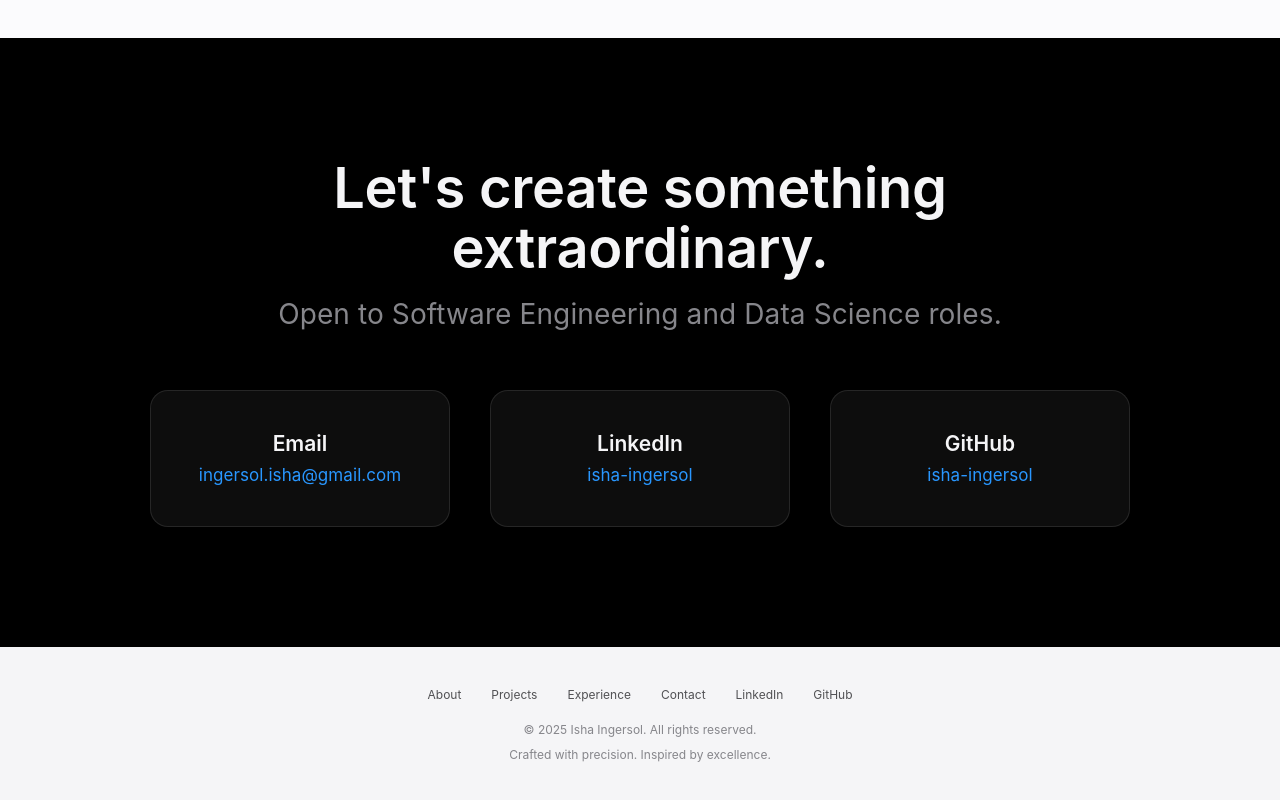
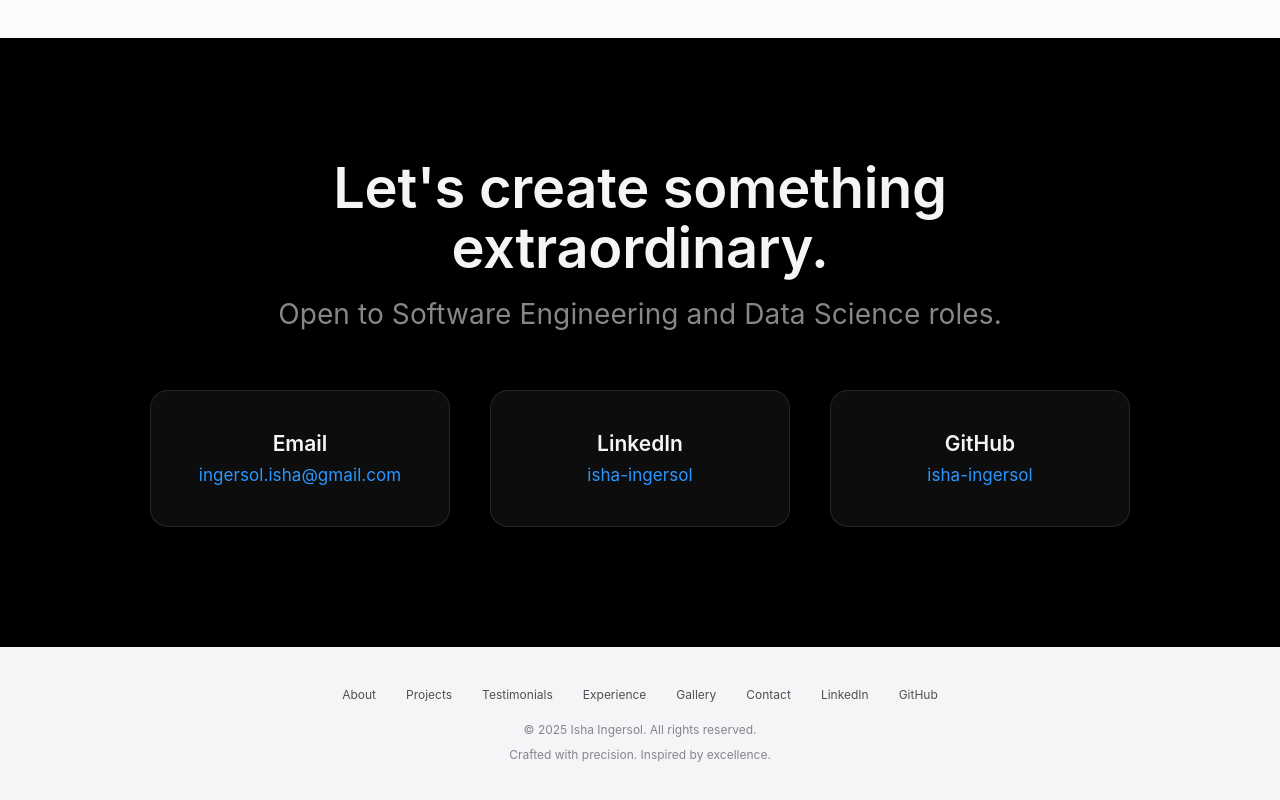
Before and after one commit to isha-ingersol/isha-portfolio, a React (Create React App) app: page / in a window 1280 px wide. Shown: the part 9051-9851 px from the top of the page. Built offline with nearby package versions, Linux system fonts and the light colour scheme.

Commit message:
Footer Section Modified

```diff
--- a/src/components/Footer/Footer.js
+++ b/src/components/Footer/Footer.js
@@ -8,7 +8,9 @@ const Footer = () => {
                 <div className="footer-links">
                     <a href="#about">About</a>
                     <a href="#projects">Projects</a>
+                    <a href="#testimonials">Testimonials</a>
                     <a href="#experience">Experience</a>
+                    <a href="#gallery">Gallery</a>
                     <a href="#contact">Contact</a>
                     <a href="https://www.linkedin.com/in/isha-ingersol" target="_blank" rel="noopener noreferrer">LinkedIn</a>
                     <a href="https://github.com/isha-ingersol" target="_blank" rel="noopener noreferrer">GitHub</a>
--- a/src/components/Testimonial/Testimonial.js
+++ b/src/components/Testimonial/Testimonial.js
@@ -41,7 +41,7 @@ const Testimonial = () => {
     const currentTestimonial = testimonials[activeIndex];
 
     return (
-        <section className="testimonial-section">
+        <section className="testimonial-section" id="testimonials">
             <div className="testimonial-container">
                 <div className="testimonial-content" key={activeIndex}>
                     <div className="quote-icon">"</div>
```
